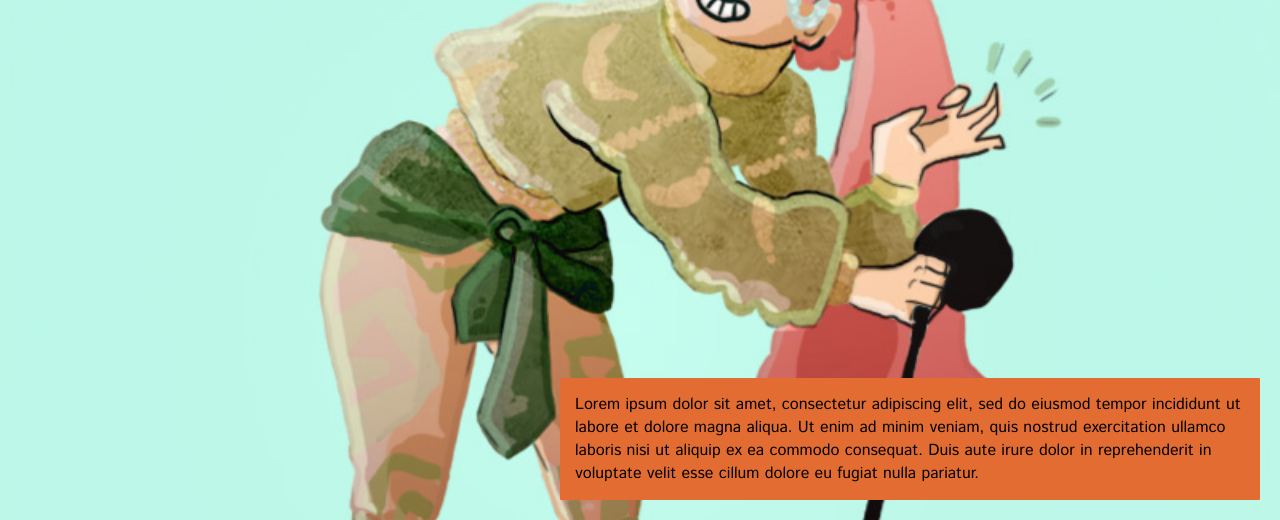
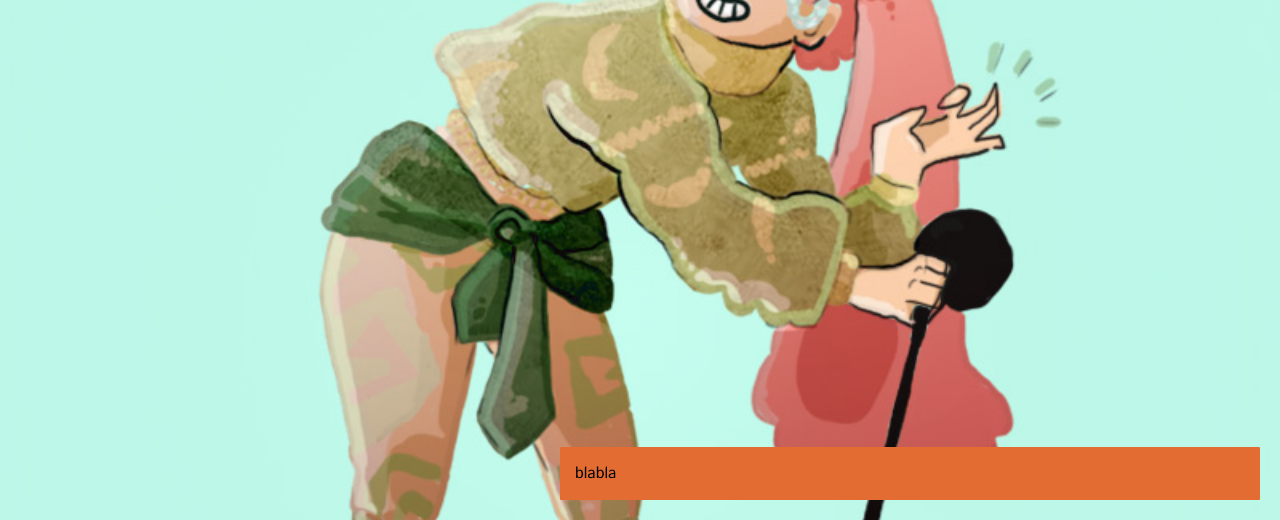
Before and after one commit to carlyne/Portfolio, a plain HTML site: page Wireframe/index.html in a window 1280 px wide. Both pictures are taken after a click on the picture 930 px from the left and 474 px from the top of the page. Shown: the part 280-800 px from the top of the page. Drawn offline with Linux system fonts and the light colour scheme.

Commit message:
automatique text

```diff
--- a/Wireframe/index.html
+++ b/Wireframe/index.html
@@ -25,7 +25,7 @@
                 <h1>Graphisme - Illustration</h1>
                 <p>carlyne.lapierre@gmail.com</p>
             </header>
-            <section class="gallery">
+            <section id="gallery" class="gallery">
                 <img src="../Ressources/duchesse.jpg" width="500">
                 <img src="../Ressources/duchesse.jpg" width="600">
                 <img src="../Ressources/duchesse.jpg" width="200">
@@ -36,7 +36,7 @@
                 <img src="../Ressources/duchesse.jpg" width="200">
             </section>
             <aside id="info">
-                <p>Lorem ipsum dolor sit amet, consectetur adipiscing elit, sed do eiusmod tempor incididunt ut labore et dolore magna aliqua. Ut enim ad minim veniam, quis nostrud exercitation ullamco laboris nisi ut aliquip ex ea commodo consequat. Duis aute irure dolor in reprehenderit in voluptate velit esse cillum dolore eu fugiat nulla pariatur.</p>
+                <p></p>
             </aside>
         </section>
     </main>
--- a/Wireframe/script.js
+++ b/Wireframe/script.js
@@ -1,12 +1,25 @@
 const cards = document.getElementById("board-session").getElementsByTagName("img");
+const info = document.getElementById("info");
+const gallery = document.getElementById('gallery');
+const infoText = document.querySelector('#info p');
 
-const info = document.getElementById("info");
+const descr = ["Lorem ipsum dolor sit amet, consectetur adipiscing elit, sed do eiusmod tempor incididunt ut labore et dolore magna aliqua. Ut enim ad minim veniam, quis nostrud exercitation ullamco laboris nisi ut aliquip ex ea commodo consequat. Duis aute irure dolor in reprehenderit in voluptate velit esse cillum dolore eu fugiat nulla pariatur.", "blabla"];
+
 
 
 for (let i = 0; i < cards.length; i++) {
     let card = cards[i];
+    let description = "";
 
     card.addEventListener('click', e => {
+
+        for (let j = 0; j < descr.length; j++) {
+            let currentDescr = descr[j];
+            if (i === j) {
+                description = currentDescr;
+            }
+        }
+
         if (e.target.classList.contains('full-size')) {
             e.target.classList.remove('full-size', 'no-hover');
 
@@ -15,6 +28,7 @@ for (let i = 0; i < cards.length; i++) {
         } else {
             e.target.classList.add('full-size', 'no-hover');
 
+            infoText.innerHTML = description;
             info.style.display = "block";
             info.classList.add('animation');
         }
```
